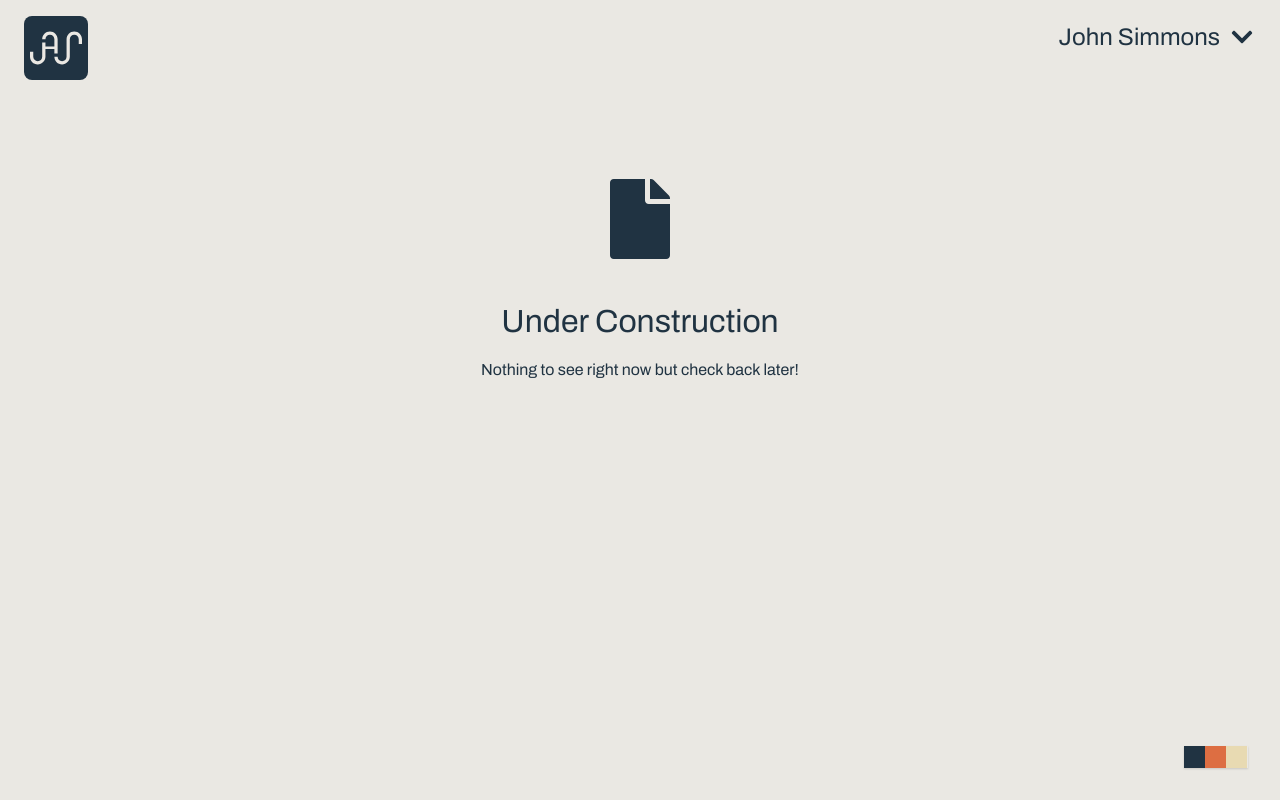
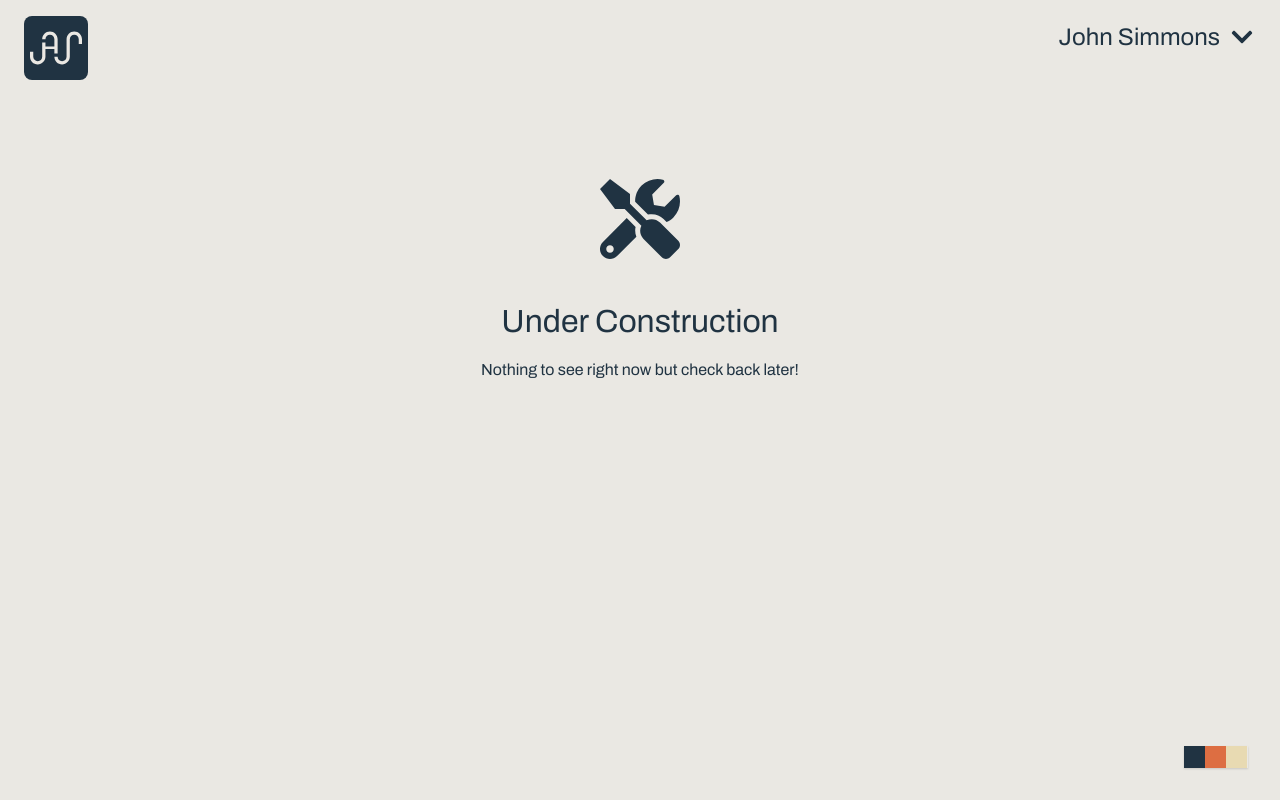
Before and after one commit to John-Simmons/portfolio, a React (Create React App) app: page / in a window 1280 px wide. Both pictures are taken after a click on the element "Portfolio". Built offline with nearby package versions, Linux system fonts and the light colour scheme.

Commit message:
Changed constuction icon

```diff
--- a/src/components/PortfolioList/PortfolioList.js
+++ b/src/components/PortfolioList/PortfolioList.js
@@ -11,7 +11,7 @@ const portfolioList = (props) => {
   if(props.isUnderConstruction){
     portfolioList =(
       <div>
-          <FontAwesomeIcon className="pi-image" icon={'file'} size="5x"/>
+          <FontAwesomeIcon className="pi-image" icon={'tools'} size="5x"/>
           <h1>Under Construction</h1>
           <p>Nothing to see right now but check back later!</p>
       </div>
```
